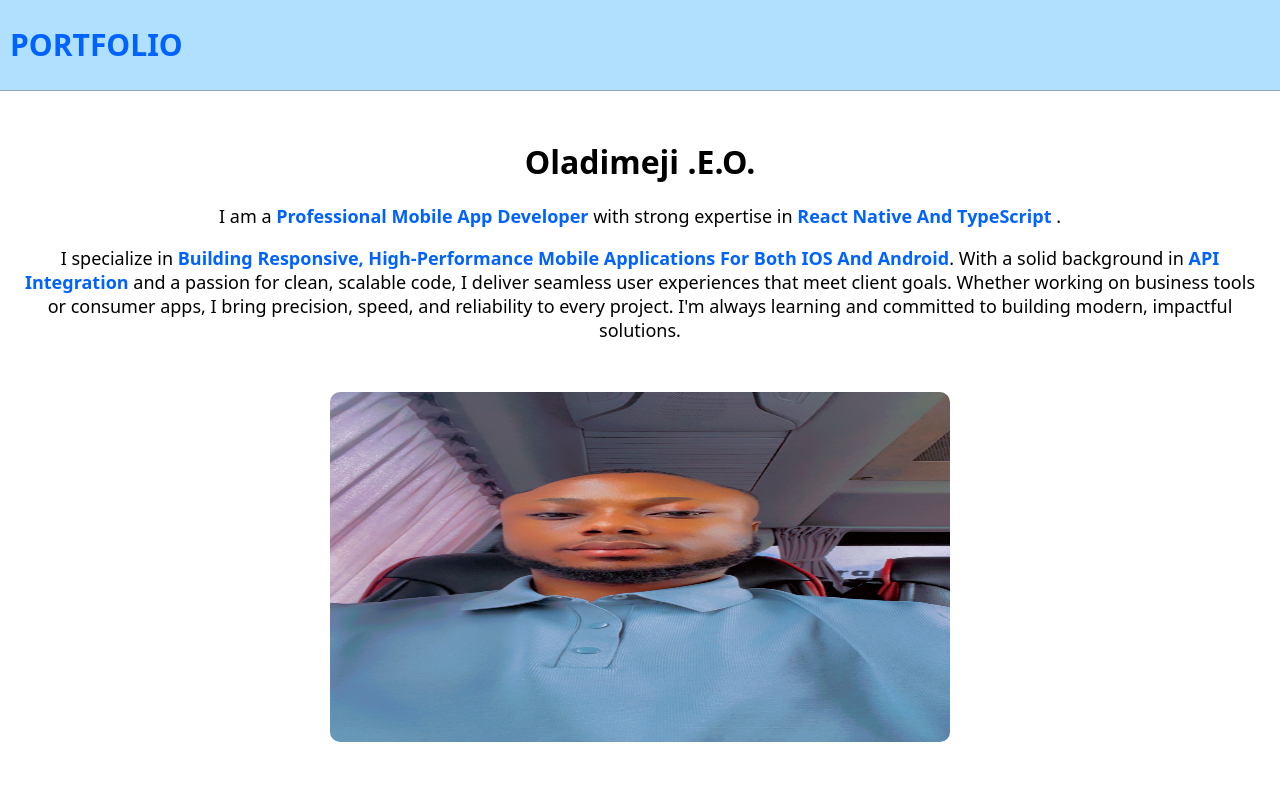
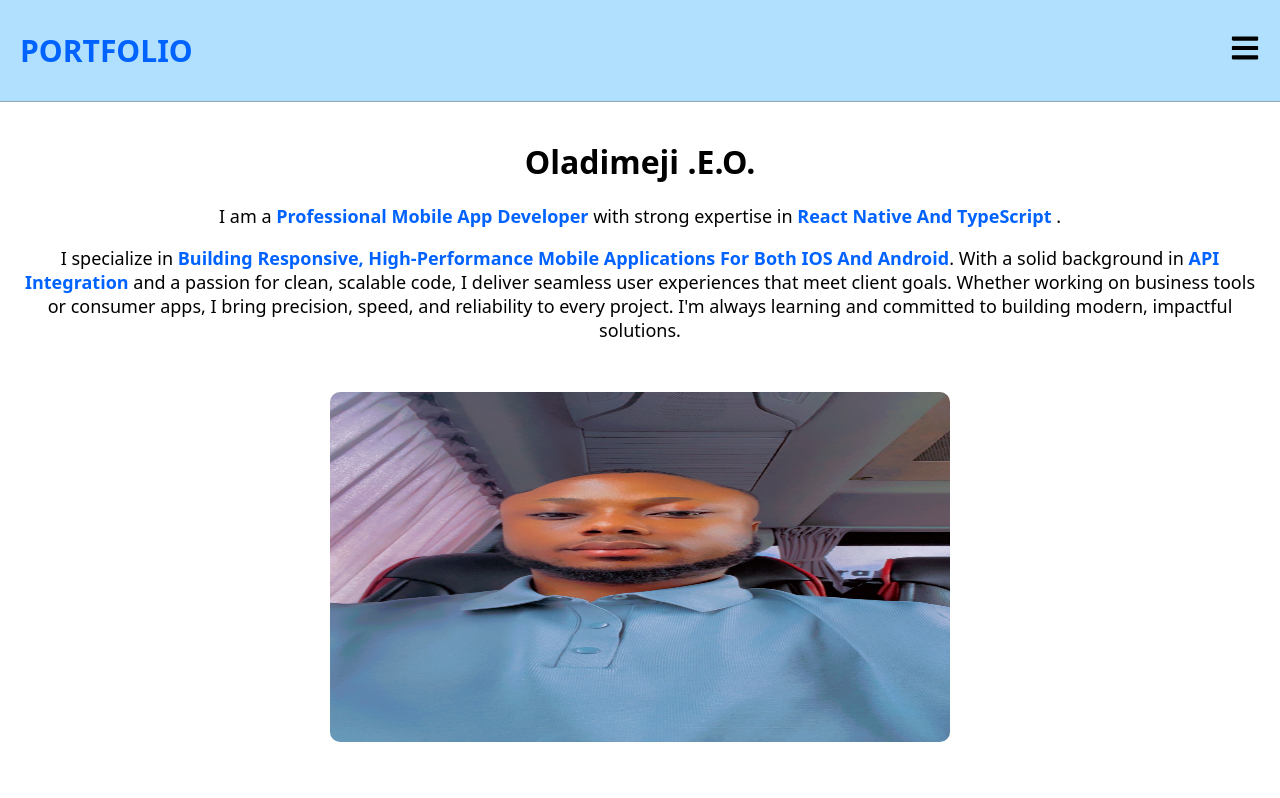
Before and after one commit to Hollyd29/MyPortfolio, a React (Vite) app: page / in a window 1280 px wide. Shown: the top 798 px of the page. Built offline with nearby package versions, Linux system fonts and the light colour scheme.

Commit message:
header css moved to portfolio css

```diff
--- a/package.json
+++ b/package.json
@@ -11,7 +11,8 @@
   },
   "dependencies": {
     "react": "^19.1.0",
-    "react-dom": "^19.1.0"
+    "react-dom": "^19.1.0",
+    "react-icons": "^5.5.0"
   },
   "devDependencies": {
     "@eslint/js": "^9.30.1",
--- a/src/component/Headercomp.tsx
+++ b/src/component/Headercomp.tsx
@@ -1,28 +1,14 @@
+import { FaBars } from "react-icons/fa";
+import "./portfolio.css";
+
 function HeaderComp() {
   return (
-    <div
-      style={{
-        backgroundColor: "#b0e0feff",
-        position: "fixed",
-        top: 0,
-        left: 0,
-        width: "100%",
-        zIndex: 1000,
-        borderBottom: "1px solid #80808099",
-      }}
-    >
+    <div className="headerCon">
       <div>
-        <h3
-          style={{
-            marginLeft: 10,
-            padding: -10,
-            color: "#0062FF",
-            fontSize: 30,
-            lineHeight: 1,
-          }}
-        >
-          PORTFOLIO
-        </h3>
+        <h3 className="logo">PORTFOLIO</h3>
+      </div>
+      <div className="iconCon">
+        <FaBars className="headerIcon" />
       </div>
     </div>
   );
--- /dev/null
+++ b/src/component/portfolio.css
@@ -0,0 +1,29 @@
+.headerCon {
+  background-color: #b0e0feff;
+  position: fixed;
+  top: 0;
+  left: 0;
+  width: 100%;
+  z-index: 1000;
+  border-bottom: 1px solid #80808099;
+  display: flex;
+  flex-direction: row;
+  align-items: center;
+  justify-content: space-between;
+}
+.logo {
+  margin-left: 20px;
+  padding: -10px;
+  color: #0062ff;
+  font-size: 30px;
+  /* line-height: 1; */
+}
+.iconCon {
+  margin-right: 20px;
+}
+.headerIcon {
+  font-size: 30px;
+}
+.headerIcon:hover {
+  color: #0062ff;
+}
```
Also changed, not shown: 1 other file (tests, documents, lock files or other folders).
